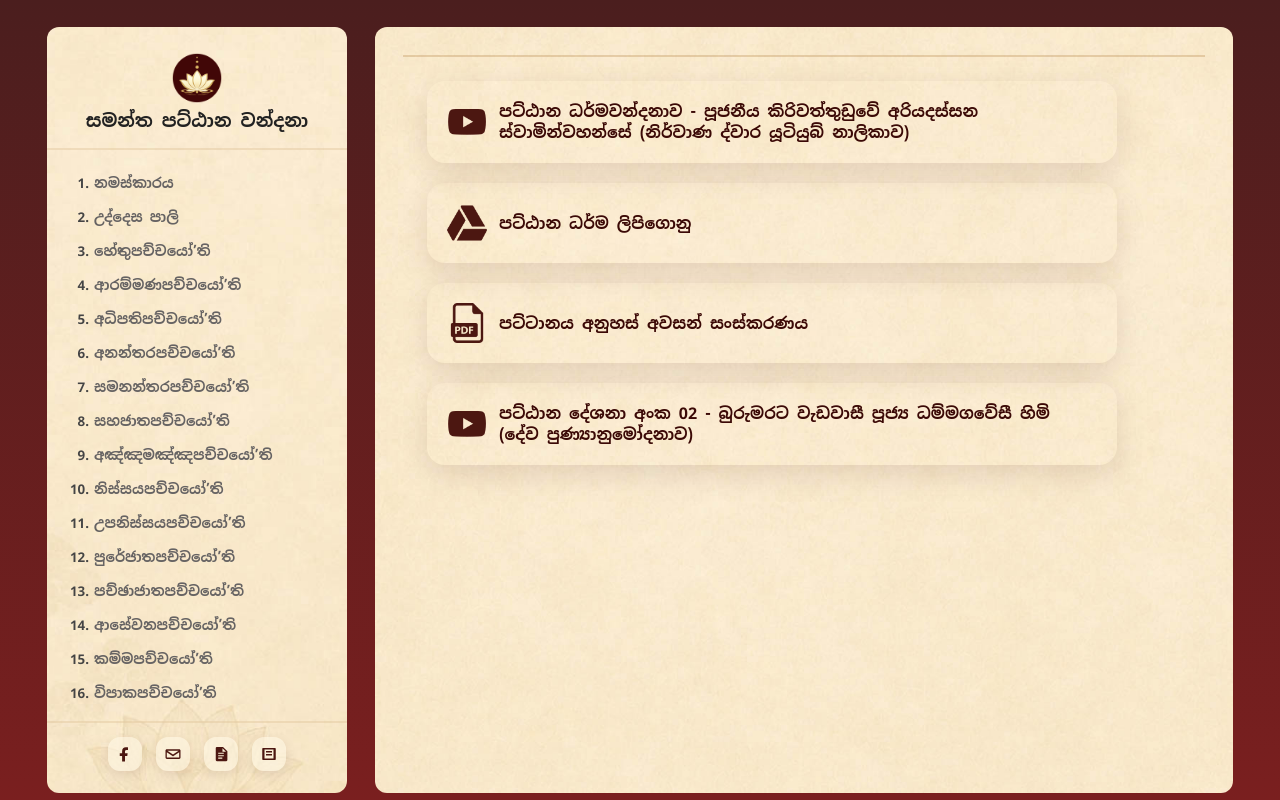
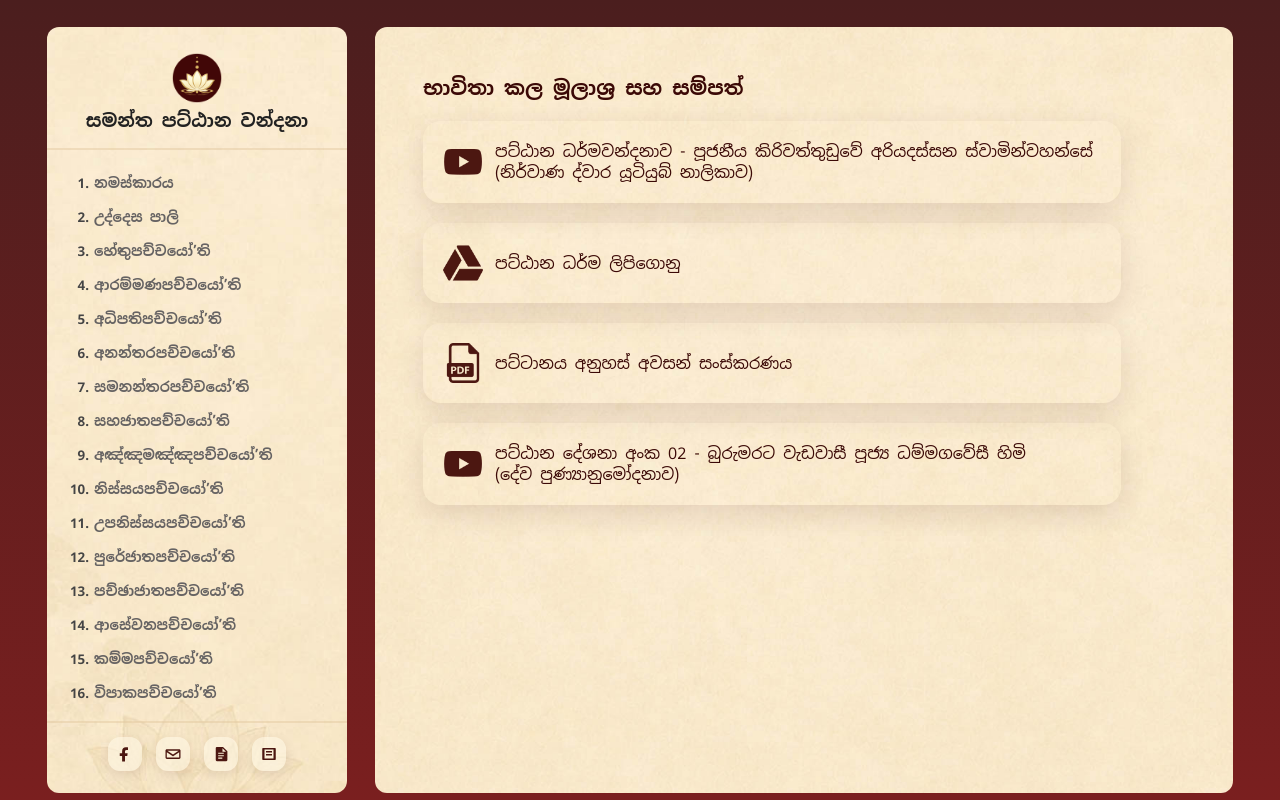
Before and after one commit to narthanasathsara93/samantha-patthana, a Vue app: page / in a window 1280 px wide. Both pictures are taken after a click on the button 269 px from the left and 754 px from the top of the page. Built offline with nearby package versions, Linux system fonts and the light colour scheme; no server answers.

Commit message:
resources updated

```diff
--- a/src/App.vue
+++ b/src/App.vue
@@ -79,13 +79,11 @@
             </span>
           </div>
         </div>
-
-        <div :class="{ 'content-wrapper': true, blurred: isSidebarOpen }">
-          <div v-if="isShowingResourcesPanel" class="verse-content">
-            <ResourcesPanel @close="handleCloseResourcesPanel" />
-          </div>
-
-          <div v-else class="verse-content">
+        <div v-if="isShowingResourcesPanel" class="verse-content">
+          <ResourcesPanel @close="handleCloseResourcesPanel" />
+        </div>
+        <div v-if="!isShowingResourcesPanel" :class="{ 'content-wrapper': true, blurred: isSidebarOpen }">
+          <div class="verse-content">
             <VerseContent
               ref="verseContentRef"
               :title="selectedVerseTitle"
@@ -217,7 +215,9 @@ const selectedVerseContent = computed(() => {
   return selectedVerse.value.content;
 });
 const contentTitle = computed(() => {
-  return isShowingResourcesPanel.value ? "මූලාශ්‍ර සහ සම්පත්" : selectedVerseTitle.value;
+  return isShowingResourcesPanel.value
+    ? "මූලාශ්‍ර සහ සම්පත්"
+    : selectedVerseTitle.value;
 });
 const fullAudioSrc = "";
 const fullAudioHlsSrc = "/audios/v1/playlist.m3u8";
@@ -265,7 +265,8 @@ const handleShowResources = () => {
 
 const handleCloseResourcesPanel = () => {
   isShowingResourcesPanel.value = false;
-};const {
+};
+const {
   isAutoPlaying,
   toggleAutoplay: toggleAutoplayLogic,
   onAudioEnded,
--- a/src/components/ResourcesPanel.vue
+++ b/src/components/ResourcesPanel.vue
@@ -1,9 +1,11 @@
 <template>
   <section class="resources-panel">
+    <div class="resources-panel-header">භාවිතා කල මූලාශ්‍ර සහ සම්පත්</div>
+
     <div class="resources-panel-body">
       <a :href="youtubeUrlND" target="_blank" rel="noopener noreferrer">
         <img class="resource-icon" :src="getIcon(`icons/youtube.png`)" />
-        පට්ඨාන ධර්මවන්දනාව - පූජනීය කිරිවත්තුඩුවේ අරියදස්සන ස්වාමින්වහන්සේ
+        පට්ඨාන ධර්මවන්දනාව - පූජනීය කිරිවත්තුඩුවේ අරියදස්සන ස්වාමින්වහන්සේ<br>
         (නිර්වාණ ද්වාර යූටියුබ් නාලිකාව)
       </a>
     </div>
@@ -25,8 +27,8 @@
     <div class="resources-panel-body">
       <a :href="pindeemaUrl" target="_blank" rel="noopener noreferrer">
         <img class="resource-icon" :src="getIcon(`icons/youtube.png`)" />
-        පට්ඨාන දේශනා අංක 02 - බුරුමරට වැඩවාසී පූජ්‍ය ධම්මගවේසී හිමි (දේව
-        පුණ්‍යානුමෝදනාව)
+        පට්ඨාන දේශනා අංක 02 - බුරුමරට වැඩවාසී පූජ්‍ය ධම්මගවේසී හිමි<br>
+        (දේව පුණ්‍යානුමෝදනාව)
       </a>
     </div>
     <div class="empty">.</div>
@@ -49,11 +51,22 @@ const getIcon = (icon) => {
 
 <style scoped>
 .resources-panel {
-  padding: 24px;
+  width: 100%;
+  padding: 20px;
   min-height: 100%;
   display: flex;
   flex-direction: column;
   gap: 20px;
+}
+
+.resources-panel-header {
+  color: #3b0906;
+  font-size: 20px;
+  font-weight: 900;
+  display: flex;
+  align-items: center;
+  justify-content: space-between;
+  gap: 16px;
 }
 
 .resources-back-btn {
@@ -87,7 +100,7 @@ const getIcon = (icon) => {
   gap: 12px;
   border-radius: 16px;
   color: #3b0906;
-  font-weight: 700;
+  font-weight: 400;
   text-decoration: none;
   transition: background 0.2s ease, transform 0.2s ease;
 }
@@ -117,5 +130,14 @@ const getIcon = (icon) => {
   .resources-panel-body a {
     font-size: 14px;
   }
+
+  .resources-panel-header {
+    display: none;
+  }
+
+  .resources-panel {
+    width: 110%;
+    padding: 20px;
+  }
 }
 </style>
```
